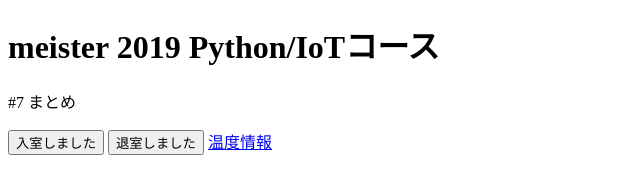
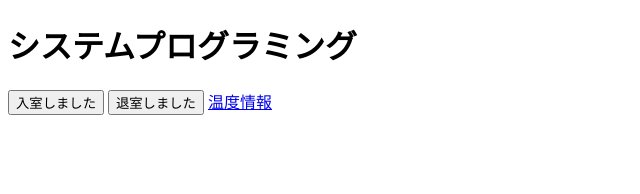
Before and after one commit to yuya-nkmr/syspro2019_chapter8, a plain HTML site: page docs/index.html in a window 1280 px wide. Shown: the whole page, without its empty margins (0-640 px from the left). Drawn offline with nearby package versions, Linux system fonts and the light colour scheme.

Commit message:
first commit

```diff
--- a/docs/index.html
+++ b/docs/index.html
@@ -10,13 +10,10 @@
         <!-- <link rel="stylesheet" type="text/css" href="style.css"> -->
     </head>
     <body>
-        <h1>meister 2019 Python/IoTコース</h1>
+        <h1>システムプログラミング</h1>
 
         <div>
             <div class="line__container">
-                <div class="line__title">
-                    #7 まとめ
-                </div>
                 <ul id="messages"></ul>
             </div>
             <button id="led-on">入室しました</button>
```
